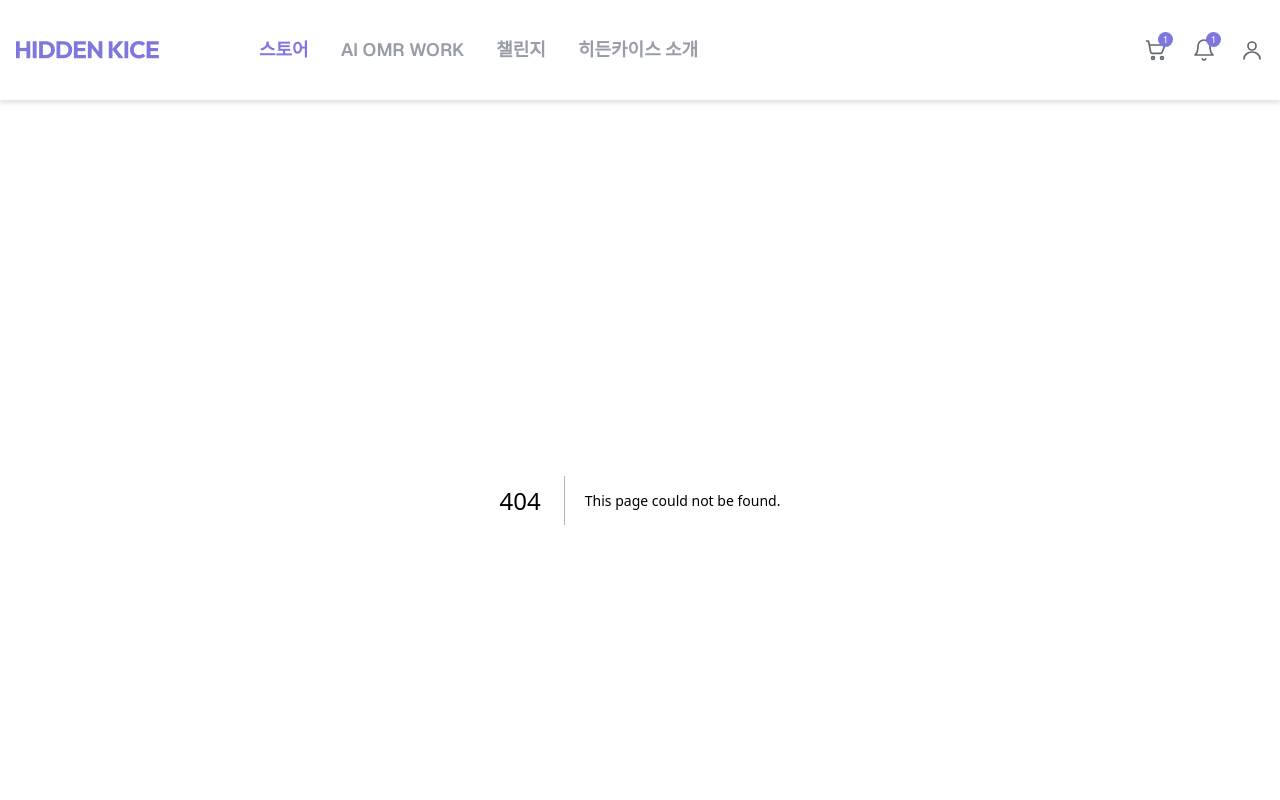
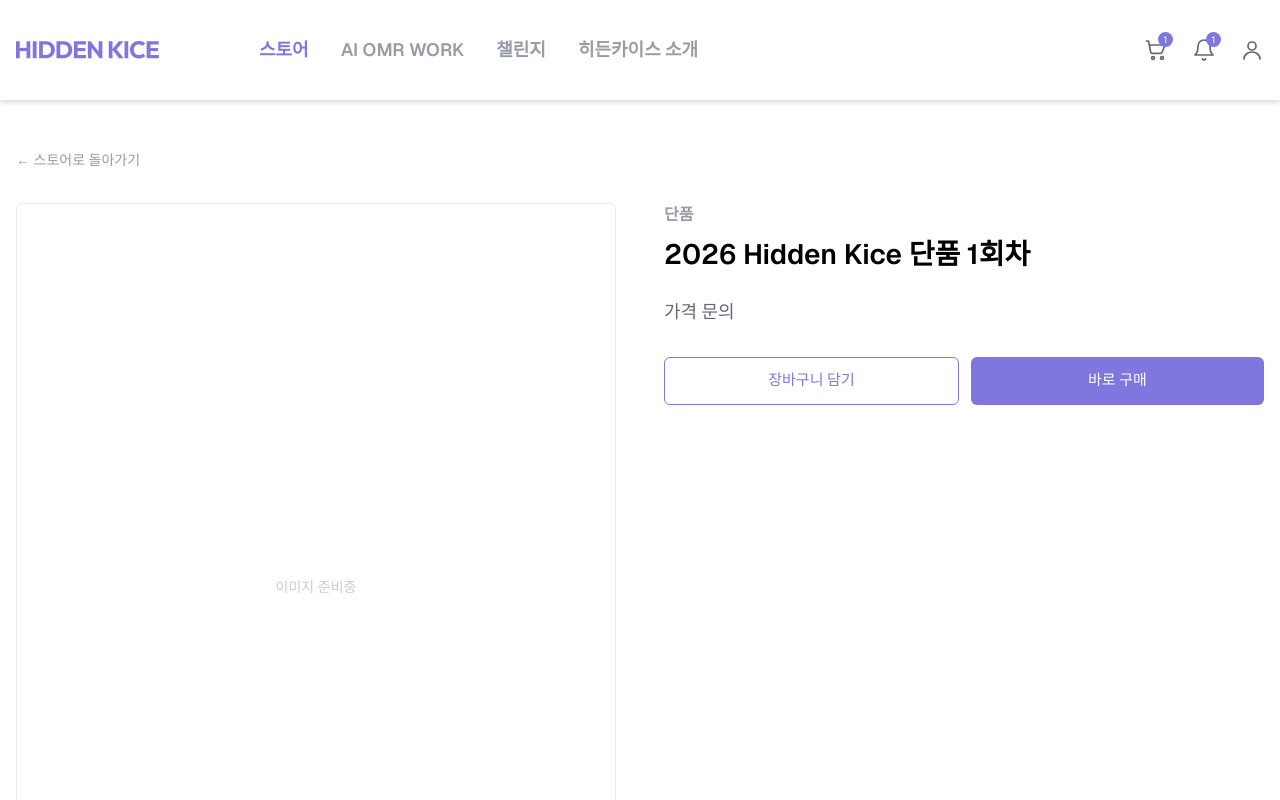
Before and after one commit to secgyu/employee-test, a Next.js app: page /products/p01 in a window 1280 px wide. Before the commit this address had no page. Shown: the top 800 px of the page. Built offline with nearby package versions, Linux system fonts and the light colour scheme; a web font is replaced by a local one.

Commit message:
feat: 상품 상세페이지 구현

```diff
--- /dev/null
+++ b/app/products/[id]/page.tsx
@@ -0,0 +1,82 @@
+import type { Metadata } from "next";
+import Link from "next/link";
+import { notFound } from "next/navigation";
+
+import { ProductPurchase } from "@/src/components/products/ProductPurchase";
+import { getAllProductIds, getProductById } from "@/src/features/products/api";
+import { formatKRW } from "@/src/features/products/format";
+import { CATEGORY_LABEL } from "@/src/features/products/types";
+
+interface ProductDetailPageProps {
+  params: Promise<{ id: string }>;
+}
+
+/** 빌드 시 상품별 정적 경로 생성 */
+export function generateStaticParams() {
+  return getAllProductIds().map((id) => ({ id }));
+}
+
+export async function generateMetadata({ params }: ProductDetailPageProps): Promise<Metadata> {
+  const { id } = await params;
+  const product = getProductById(id);
+
+  return {
+    title: product ? `${product.name} | HIDDEN KICE` : "상품을 찾을 수 없습니다",
+  };
+}
+
+/** 상품 상세 페이지 (SSR). 구매 영역만 클라이언트 컴포넌트로 분리. */
+export default async function ProductDetailPage({ params }: ProductDetailPageProps) {
+  const { id } = await params;
+  const product = getProductById(id);
+
+  if (!product) {
+    notFound();
+  }
+
+  const { category, name, price, discountRate, salePrice } = product;
+  const unitPrice = salePrice ?? price;
+
+  return (
+    <div className="mx-auto w-full max-w-[1280px] px-4 py-[50px]">
+      <nav className="mb-8 text-[14px] text-muted">
+        <Link href="/products" className="transition-colors hover:text-brand">
+          ← 스토어로 돌아가기
+        </Link>
+      </nav>
+
+      <div className="grid gap-12 md:grid-cols-2">
+        {/* 이미지 */}
+        <div className="flex aspect-25/32 w-full items-center justify-center overflow-hidden rounded-[6px] border border-[#E9EAEC] bg-white">
+          <span className="text-sm text-black/20">이미지 준비중</span>
+        </div>
+
+        {/* 정보 */}
+        <div className="flex flex-col">
+          <p className="text-[16px] font-semibold text-muted">{CATEGORY_LABEL[category]}</p>
+          <h1 className="mt-2 text-[28px] font-semibold leading-snug text-black">{name}</h1>
+
+          <div className="mt-6">
+            {price ? (
+              <>
+                <p className="text-[16px] font-medium text-[#B2B6BD] line-through">{formatKRW(price)}</p>
+                <p className="mt-1 flex items-baseline gap-2">
+                  {discountRate ? (
+                    <span className="text-[24px] font-semibold text-[#FA622F]">{discountRate}%</span>
+                  ) : null}
+                  <span className="text-[28px] font-semibold text-black">{formatKRW(salePrice ?? price)}</span>
+                </p>
+              </>
+            ) : (
+              <p className="text-[18px] font-medium text-ink">가격 문의</p>
+            )}
+          </div>
+
+          <div className="mt-8">
+            <ProductPurchase unitPrice={unitPrice} />
+          </div>
+        </div>
+      </div>
+    </div>
+  );
+}
--- a/src/components/products/ProductCard.tsx
+++ b/src/components/products/ProductCard.tsx
@@ -1,23 +1,27 @@
+import Link from "next/link";
+
+import { formatKRW } from "@/src/features/products/format";
 import { CATEGORY_LABEL, type Product } from "@/src/features/products/types";
-
-function formatKRW(value: number) {
-  return `${value.toLocaleString("ko-KR")}원`;
-}
 
 interface ProductCardProps {
   product: Product;
 }
 
 export function ProductCard({ product }: ProductCardProps) {
-  const { category, name, price, discountRate, salePrice } = product;
+  const { id, category, name, price, discountRate, salePrice } = product;
 
   return (
-    <article className="flex flex-col">
-      <div className="flex h-[320px] w-full items-center justify-center overflow-hidden rounded-[6px] border border-[#E9EAEC] bg-white">
+    <Link href={`/products/${id}`} className="group flex flex-col">
+      <div className="flex h-[320px] w-full items-center justify-center overflow-hidden rounded-[6px] border border-[#E9EAEC] bg-white transition-shadow group-hover:shadow-md">
         <span className="text-sm text-black/20">이미지 준비중</span>
       </div>
+
       <p className="mt-2.5 text-[16px] font-semibold leading-[1.6] text-muted">{CATEGORY_LABEL[category]}</p>
-      <p className="text-[16px] font-semibold leading-[1.6] text-black">{name}</p>
+
+      <p className="text-[16px] font-semibold leading-[1.6] text-black transition-colors group-hover:text-brand">
+        {name}
+      </p>
+
       {price ? (
         <div className="mt-1">
           <p className="text-[14px] font-medium leading-normal text-[#B2B6BD] line-through">{formatKRW(price)}</p>
@@ -27,6 +31,6 @@
           </p>
         </div>
       ) : null}
-    </article>
+    </Link>
   );
 }
--- /dev/null
+++ b/src/components/products/ProductPurchase.tsx
@@ -0,0 +1,77 @@
+"use client";
+
+import { useState } from "react";
+
+import { formatKRW } from "@/src/features/products/format";
+
+interface ProductPurchaseProps {
+  /** 단가(할인가 우선). 없으면 수량/합계 미표시 */
+  unitPrice?: number;
+}
+
+/**
+ * 상세 페이지의 구매 영역 (CSR).
+ * 수량 조절 + 합계 계산 + 장바구니/구매 버튼.
+ * 결제/장바구니 백엔드는 추후 연동, 현재는 데모 안내만 노출한다.
+ */
+export function ProductPurchase({ unitPrice }: ProductPurchaseProps) {
+  const [quantity, setQuantity] = useState(1);
+  const [message, setMessage] = useState("");
+
+  const total = unitPrice ? unitPrice * quantity : undefined;
+
+  return (
+    <div className="flex flex-col gap-5">
+      {unitPrice ? (
+        <div className="flex items-center justify-between border-y border-[#E9EAEC] py-4">
+          <span className="text-[15px] text-ink">수량</span>
+          <div className="flex items-center rounded-md border border-[#E9EAEC]">
+            <button
+              type="button"
+              aria-label="수량 감소"
+              onClick={() => setQuantity((value) => Math.max(1, value - 1))}
+              className="flex h-9 w-9 items-center justify-center text-lg text-ink transition-colors hover:text-brand"
+            >
+              −
+            </button>
+            <span className="w-10 text-center text-[15px] tabular-nums">{quantity}</span>
+            <button
+              type="button"
+              aria-label="수량 증가"
+              onClick={() => setQuantity((value) => value + 1)}
+              className="flex h-9 w-9 items-center justify-center text-lg text-ink transition-colors hover:text-brand"
+            >
+              +
+            </button>
+          </div>
+        </div>
+      ) : null}
+
+      {total !== undefined ? (
+        <div className="flex items-baseline justify-between">
+          <span className="text-[15px] text-ink">총 상품금액</span>
+          <span className="text-[22px] font-semibold text-brand">{formatKRW(total)}</span>
+        </div>
+      ) : null}
+
+      <div className="flex gap-3">
+        <button
+          type="button"
+          onClick={() => setMessage("장바구니에 담았습니다. (데모)")}
+          className="h-12 flex-1 rounded-md border border-brand text-[15px] font-medium text-brand transition-colors hover:bg-brand/5"
+        >
+          장바구니 담기
+        </button>
+        <button
+          type="button"
+          onClick={() => setMessage("구매 페이지는 준비 중입니다. (데모)")}
+          className="h-12 flex-1 rounded-md bg-brand text-[15px] font-medium text-brand-foreground transition-opacity hover:opacity-90"
+        >
+          바로 구매
+        </button>
+      </div>
+
+      {message ? <p className="rounded-md bg-brand/5 px-4 py-3 text-[14px] text-brand">{message}</p> : null}
+    </div>
+  );
+}
--- /dev/null
+++ b/src/features/products/api.ts
@@ -0,0 +1,12 @@
+import { PRODUCTS } from "@/src/features/products/mock";
+import type { Product } from "@/src/features/products/types";
+
+/** id로 상품 단건 조회. 없으면 undefined. (추후 Supabase 쿼리로 교체) */
+export function getProductById(id: string): Product | undefined {
+  return PRODUCTS.find((product) => product.id === id);
+}
+
+/** 전체 상품 id 목록. 정적 경로 생성(generateStaticParams)에 사용. */
+export function getAllProductIds(): string[] {
+  return PRODUCTS.map((product) => product.id);
+}
--- /dev/null
+++ b/src/features/products/format.ts
@@ -0,0 +1,3 @@
+export function formatKRW(value: number) {
+  return `${value.toLocaleString("ko-KR")}원`;
+}
```
